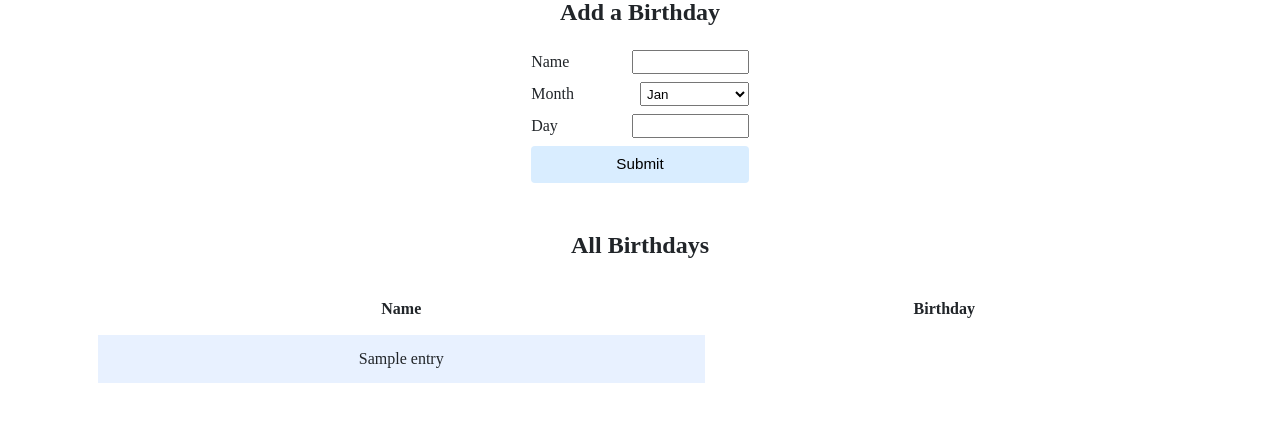
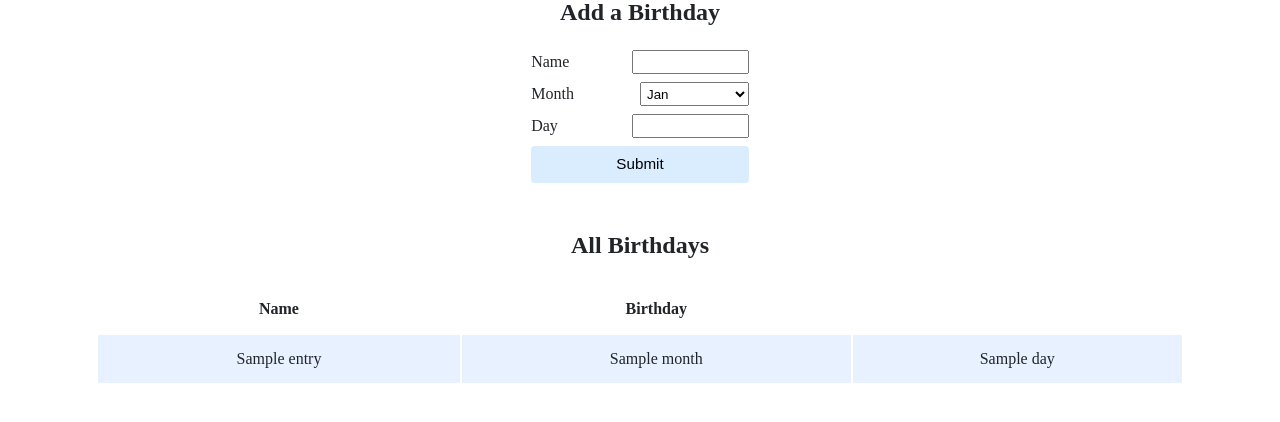
Before and after one commit to pswu11/c_s_5_0, a Flask app: template wk9/birthdays/templates/index.html in a window 1280 px wide. Shown: the part 266-688 px from the top of the page. Run offline with Flask 3, Linux system fonts and the light colour scheme; the template is opened without the code that fills it: most values are stand-ins (such as "Sample title", 1, 10 or a date in 2020); some libraries are stand-ins or nearby versions.

Commit message:
Wed, Oct 4, 2023, 11:10 AM +02:00

```diff
--- a/wk9/birthdays/app.py
+++ b/wk9/birthdays/app.py
@@ -26,8 +26,8 @@ def after_request(response):
 def index():
     if request.method == "POST":
         name = request.form.get("name")
-        month = request.form.get("name")
-        name = request.form.get("name")
+        month = request.form.get("month")
+        day = request.form.get("day")
         # TODO: Add the user's entry into the database
         db.execute("INSERT INTO birthdays (name, month, day) VALUES(?, ?, ?)", name, month, day)
 
@@ -37,5 +37,4 @@ def index():
 
         # TODO: Display the entries in the database on index.html
         entries = db.execute("SELECT * FROM birthdays")
-
         return render_template("index.html", entries=entries)
--- a/wk9/birthdays/templates/index.html
+++ b/wk9/birthdays/templates/index.html
@@ -56,9 +56,17 @@
                     <tbody>
                         <!-- TODO: Loop through the database entries to display them in this table -->
                         {% for entry in entries %}
-                            <td>
-                                {{ entry.name }}
-                            </td>
+                            <tr>
+                                <td>
+                                    {{ entry.name }}
+                                </td>
+                                <td>
+                                    {{ entry.month }}
+                                </td>
+                                <td>
+                                    {{ entry.day }}
+                                </td>
+                            </tr>
                         {% endfor %}
                     </tbody>
                 </table>
```
